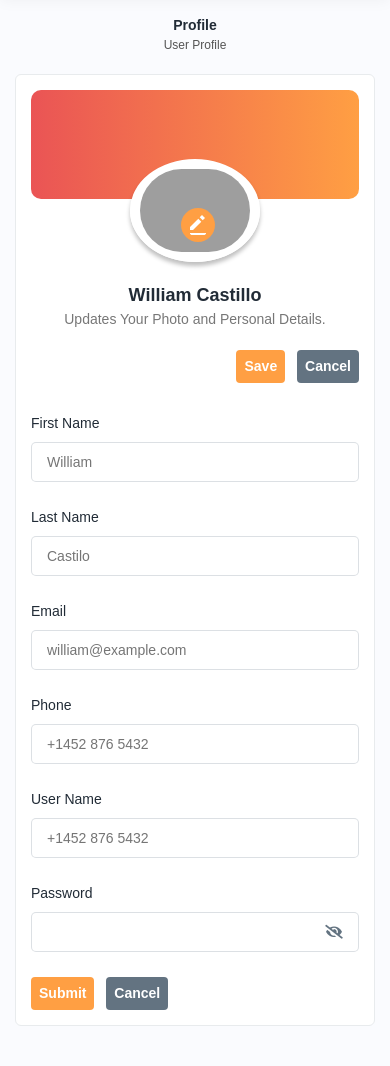
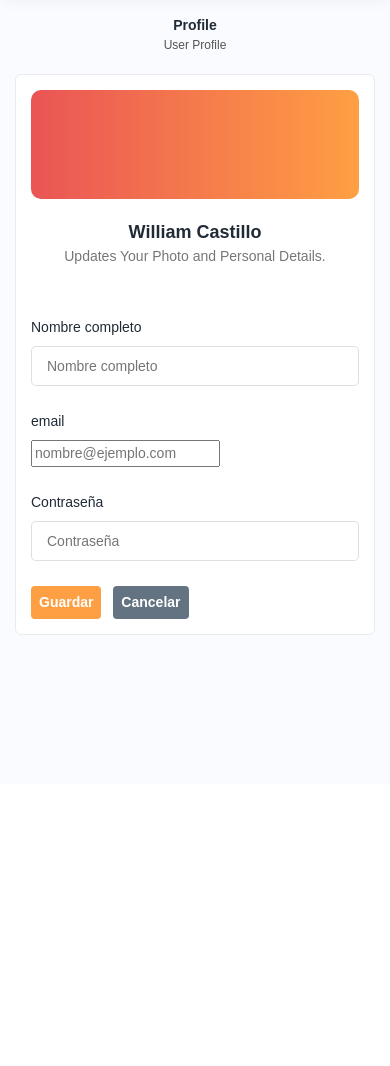
Before and after one commit to marcomelendezz/ProyectoUptag, a Django app: page /profile/ in a window 390 px wide. Shown: the part 60-1126 px from the top of the page. After the commit the page ends 695 px from the top, so only its background shows below. Run offline with Django 5.2, Linux system fonts and the light colour scheme; some libraries are stand-ins or nearby versions; grey boxes are pictures that could not be loaded.

Commit message:
html de perfil modificado

```diff
--- a/Proyecto/inventario/templates/base.html
+++ b/Proyecto/inventario/templates/base.html
@@ -69,10 +69,10 @@
 </div>
 </div>
 <hr class="m-0">
-<a class="dropdown-item" href="profile.html"> <i class="me-2" data-feather="user"></i> My Profile</a>
-<a class="dropdown-item" href="generalsettings.html"><i class="me-2" data-feather="settings"></i>Settings</a>
+<a class="dropdown-item" href="/profile"> <i class="me-2" data-feather="user"></i> Mi Perfil</a>
+<a class="dropdown-item" href="generalsettings.html"><i class="me-2" data-feather="settings"></i>Configuración</a>
 <hr class="m-0">
-<a class="dropdown-item logout pb-0" href="/signin"><img src="{% static 'img/icons/log-out.svg' %}" class="me-2" alt="img">Logout</a>
+<a class="dropdown-item logout pb-0" href="/signin"><img src="{% static 'img/icons/log-out.svg' %}" class="me-2" alt="img">Cerrar sesión</a>
 </div>
 </div>
 </li>
--- a/Proyecto/inventario/templates/pages/Perfil.html
+++ b/Proyecto/inventario/templates/pages/Perfil.html
@@ -19,67 +19,35 @@
 </div>
 <div class="profile-top">
 <div class="profile-content">
-<div class="profile-contentimg">
-<img src="assets/img/customer/customer5.jpg" alt="img" id="blah">
-<div class="profileupload">
-<input type="file" id="imgInp">
-<a href="javascript:void(0);"><img src="assets/img/icons/edit-set.svg" alt="img"></a>
-</div>
-</div>
 <div class="profile-contentname">
 <h2>William Castillo</h2>
 <h4>Updates Your Photo and Personal Details.</h4>
 </div>
-</div>
-<div class="ms-auto">
-<a href="javascript:void(0);" class="btn btn-submit me-2">Save</a>
-<a href="javascript:void(0);" class="btn btn-cancel">Cancel</a>
 </div>
 </div>
 </div>
 <div class="row">
 <div class="col-lg-6 col-sm-12">
 <div class="form-group">
-<label>First Name</label>
-<input type="text" placeholder="William">
+<label>Nombre completo</label>
+<input type="text" placeholder="Nombre completo">
 </div>
 </div>
 <div class="col-lg-6 col-sm-12">
 <div class="form-group">
-<label>Last Name</label>
-<input type="text" placeholder="Castilo">
+<label>email</label>
+<input type="email" placeholder="nombre@ejemplo.com">
 </div>
 </div>
 <div class="col-lg-6 col-sm-12">
 <div class="form-group">
-<label>Email</label>
-<input type="text" placeholder="william@example.com">
-</div>
-</div>
-<div class="col-lg-6 col-sm-12">
-<div class="form-group">
-<label>Phone</label>
-<input type="text" placeholder="+1452 876 5432">
-</div>
-</div>
-<div class="col-lg-6 col-sm-12">
-<div class="form-group">
-<label>User Name</label>
-<input type="text" placeholder="+1452 876 5432">
-</div>
-</div>
-<div class="col-lg-6 col-sm-12">
-<div class="form-group">
-<label>Password</label>
-<div class="pass-group">
-<input type="password" class=" pass-input">
-<span class="fas toggle-password fa-eye-slash"></span>
-</div>
+<label>Contraseña</label>
+<input type="password" placeholder="Contraseña">
 </div>
 </div>
 <div class="col-12">
-<a href="javascript:void(0);" class="btn btn-submit me-2">Submit</a>
-<a href="javascript:void(0);" class="btn btn-cancel">Cancel</a>
+<a href="javascript:void(0);" class="btn btn-submit me-2">Guardar</a>
+<a href="javascript:void(0);" class="btn btn-cancel">Cancelar</a>
 </div>
 </div>
 </div>
```
